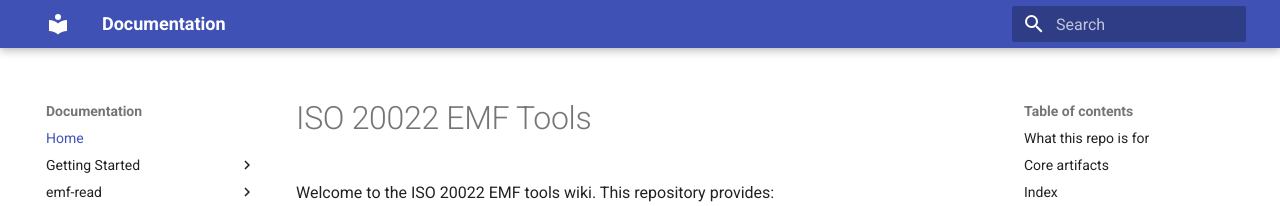
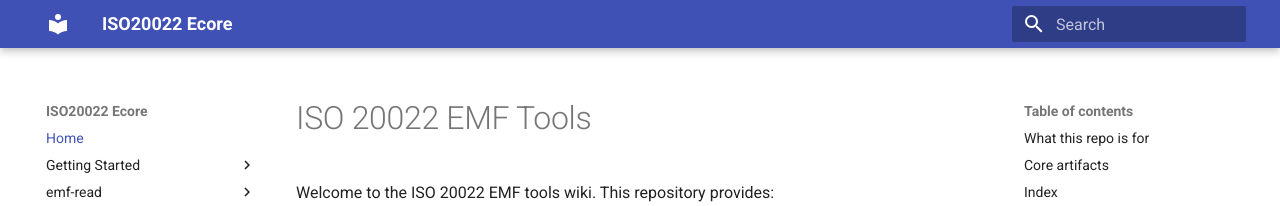
Before and after one commit to chris-day/iso20022-ecore, an MkDocs documentation site: the page built from docs/index.md, in a window 1280 px wide. Shown: the top 206 px of the page. Built offline with MkDocs 1.6.1 and Material for MkDocs 9.7.7, drawn with Linux system fonts in a browser that asks for light colours.

Commit message:
mkdocs.yml

```diff
--- a/mkdocs.yml
+++ b/mkdocs.yml
@@ -5,8 +5,8 @@
 # Purpose : Build Wiki-compatible documentation with search + network graph
 # ============================================================================
 
-site_name: Documentation
-site_description: Authoritative documentation published via GitHub Pages
+site_name: ISO20022 Ecore
+site_description: ISO20022 Ecore Helper
 site_author: Chris Day
 site_url: https://chris-day.github.io/iso20022-ecore/
 
```
